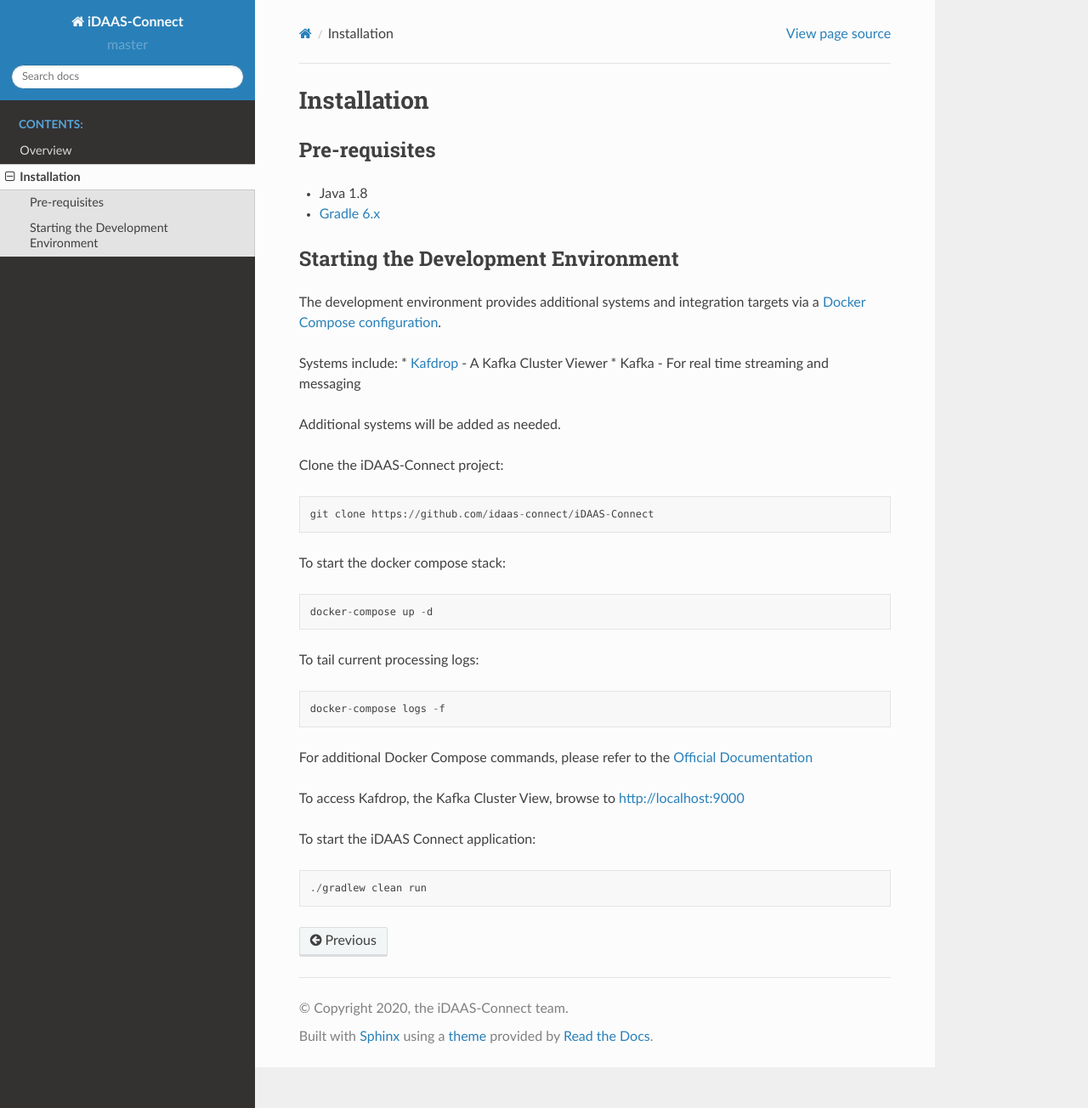
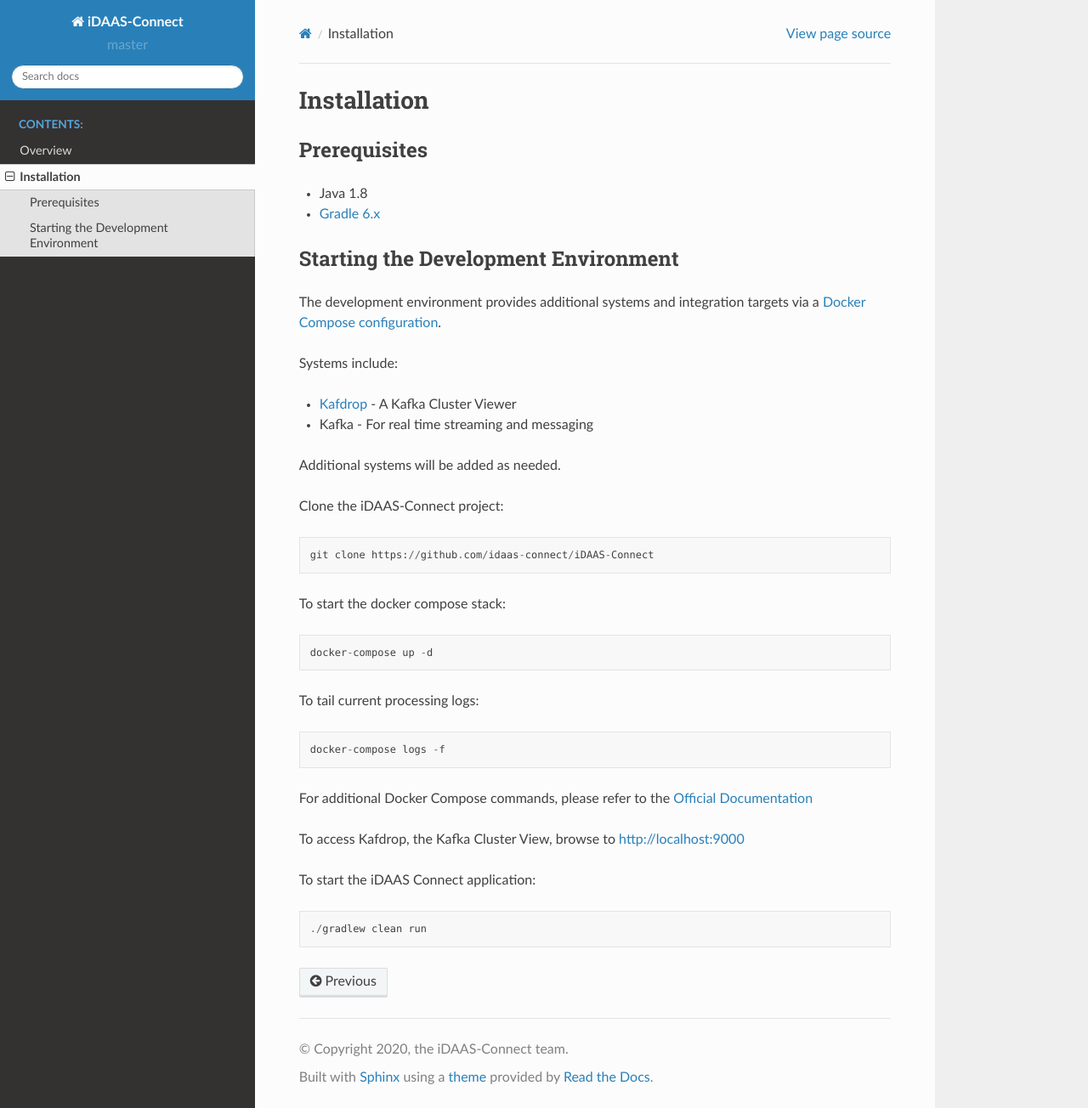
Before and after one commit to LinuxForHealth/docs, a Sphinx documentation site: the page built from source/installation.rst, in a window 1280 px wide and 1304 px high. Shown: the whole window at 85% size. Built offline with Sphinx 7.4.7 and the Read the Docs theme 2.0.0, drawn with Linux system fonts in a browser that asks for light colours; comment, search, counter and statistics services are not loaded.

Commit message:
minor text changes

```diff
--- a/source/installation.rst
+++ b/source/installation.rst
@@ -1,16 +1,17 @@
 Installation
 ************
 
-Pre-requisites
+Prerequisites
 ==============
 * Java 1.8
 * `Gradle 6.x <https://gradle.org/>`_
 
 Starting the Development Environment
 ====================================
-The development environment provides additional systems and integration targets via a `Docker Compose configuration <docker-compose.yml>`_.
+The development environment provides additional systems and integration targets via a `Docker Compose configuration <https://github.com/idaas-connect/iDAAS-Connect/docker-compose.yml>`_.
 
 Systems include:
+
 * `Kafdrop <https://github.com/obsidiandynamics/kafdrop/>`_ - A Kafka Cluster Viewer
 * Kafka - For real time streaming and messaging
 
```
Also changed, not shown: README.md (+4 -4 lines).
